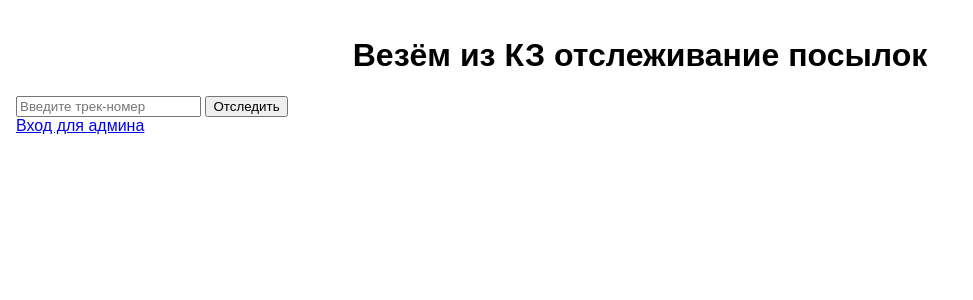
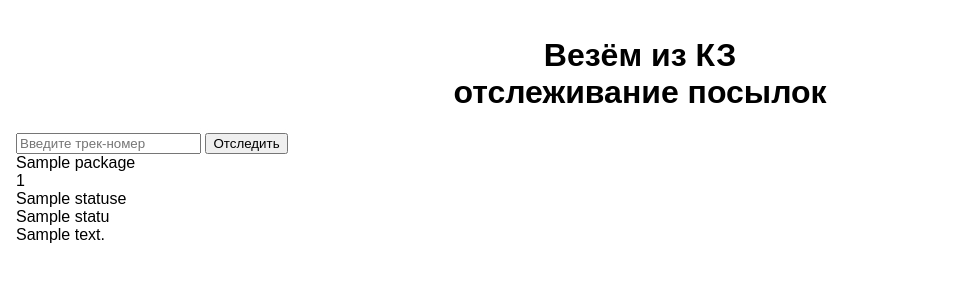
Before and after one commit to lauzhou/VkzTrack, a FastAPI app: template templates/index.html in a window 1280 px wide. Shown: the top 300 px of the page, without its empty margins (0-973 px from the left). Run offline with FastAPI, Linux system fonts and the light colour scheme; the template is opened without the code that fills it: most values are stand-ins (such as "Sample title", 1, 10 or a date in 2020).

Commit message:
Update index.html

```diff
--- a/templates/index.html
+++ b/templates/index.html
@@ -1,16 +1,43 @@
 <!DOCTYPE html>
 <html>
 <head>
-    <meta charset="UTF-8">
     <title>Везём из КЗ отслеживание посылок</title>
+    <meta name="viewport" content="width=device-width, initial-scale=1.0">
     <link rel="stylesheet" href="/static/style.css">
 </head>
 <body>
-    <h1>Везём из КЗ отслеживание посылок</h1>
-    <form action="/track" method="get">
-        <input type="text" name="track_number" placeholder="Введите трек-номер">
+<div class="container">
+
+    <h1 class="center-title">Везём из КЗ<br>отслеживание посылок</h1>
+
+    <form method="post" action="/track">
+        <input type="text" name="track_number" placeholder="Введите трек-номер" required>
         <button type="submit">Отследить</button>
     </form>
-    <a href="/admin">Вход для админа</a>
+
+    {% if package %}
+    <div class="card">
+
+        <div class="card-title">{{ package.title }}</div>
+        <div class="track">{{ package.track_number }}</div>
+
+        <!-- Прогресс -->
+        <div class="progress-container">
+            {% for s in statuses %}
+            <div class="progress-step {% if s.id <= package.current_status %}active{% endif %}">
+                {{ s.name }}
+            </div>
+            {% endfor %}
+        </div>
+
+        <div class="status-box">
+            <div class="status-name">{{ status.name }}</div>
+            <div class="status-description">{{ status.description }}</div>
+        </div>
+
+    </div>
+    {% endif %}
+
+</div>
 </body>
 </html>
```
